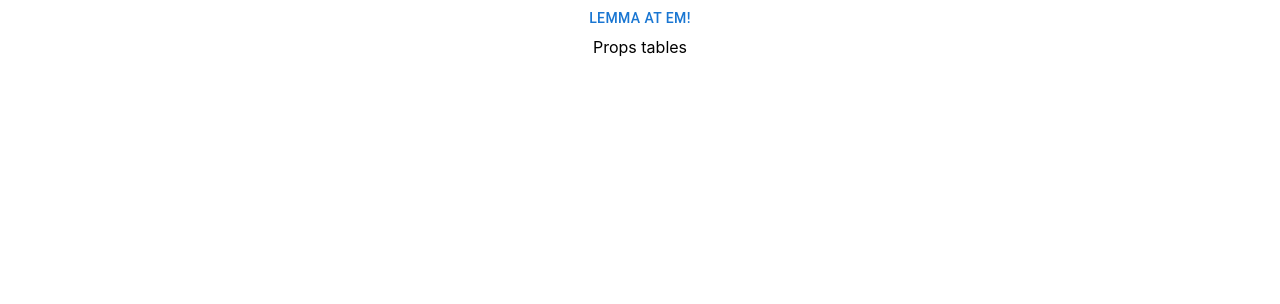
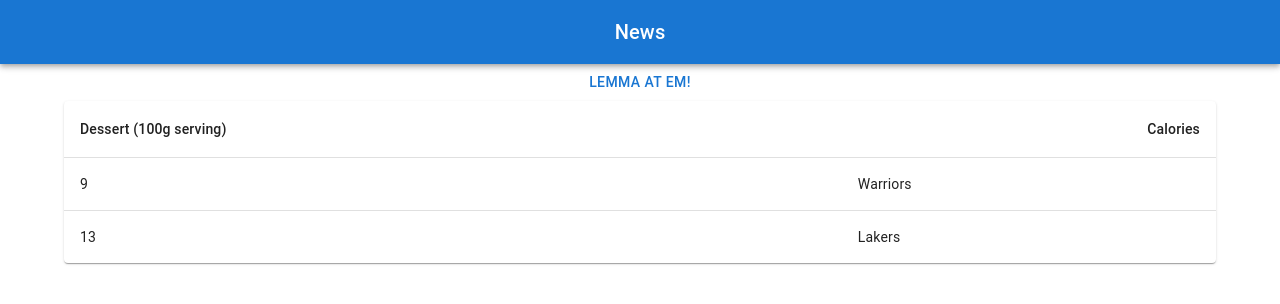
Before and after one commit to chyde/hyde-with-the-swish, a React (Create React App) app: page / in a window 1280 px wide. Shown: the top 304 px of the page. Built offline with nearby package versions, Linux system fonts and the light colour scheme.

Commit message:
wip data parsing and basic game layout

```diff
--- a/src/App.tsx
+++ b/src/App.tsx
@@ -3,14 +3,16 @@ import logo from "./logo.svg";
 import "./App.css";
 import { Button, Container } from "@mui/material";
 
-import MarketDataProvider from "./utils/Market";
+import { TeamsPlayersPropsProvider } from "./utils/TeamsPlayersProvider";
 import PropsTable from "./components/PropsTable";
+import HeaderAppBar from "./components/HeaderAppBar";
 
 function App() {
   return (
     <div className="App">
+      <HeaderAppBar />
       <Container>
-        <MarketDataProvider>
+        <TeamsPlayersPropsProvider>
           <Button
             onClick={() => {
               console.log("Clicky");
@@ -19,7 +21,7 @@ function App() {
             Lemma at em!
           </Button>
           <PropsTable />
-        </MarketDataProvider>
+        </TeamsPlayersPropsProvider>
       </Container>
     </div>
   );
--- /dev/null
+++ b/src/components/HeaderAppBar.tsx
@@ -0,0 +1,15 @@
+import { AppBar, Box, Toolbar, Typography } from "@mui/material";
+
+export default function HeaderAppBar() {
+  return (
+    <Box sx={{ flexGrow: 1 }}>
+      <AppBar position="static">
+        <Toolbar disableGutters>
+          <Typography variant="h6" component="div" sx={{ flexGrow: 1 }}>
+            News
+          </Typography>
+        </Toolbar>
+      </AppBar>
+    </Box>
+  );
+}
--- a/src/components/PropsTable.tsx
+++ b/src/components/PropsTable.tsx
@@ -1,5 +1,54 @@
-type PropsTableProps = {};
+import {
+  TableContainer,
+  Paper,
+  Table,
+  TableHead,
+  TableRow,
+  TableCell,
+  TableBody,
+} from "@mui/material";
+import {
+  JSXElementConstructor,
+  ReactElement,
+  ReactNode,
+  ReactPortal,
+  useContext,
+} from "react";
 
-export default function PropsTable(props: PropsTableProps) {
-  return <div>Props tables</div>;
+import { useTeamsPlayersProps } from "../utils/TeamsPlayersProvider";
+
+export default function PropsTable() {
+  const teams = useTeamsPlayersProps();
+  // TODO: "Loading..." state needs to  be implemented
+  const teamIds = teams ? Object.keys(teams) : [];
+
+  return (
+    <TableContainer component={Paper}>
+      <Table sx={{ minWidth: 650 }} aria-label="simple table">
+        <TableHead>
+          <TableRow>
+            <TableCell>Dessert (100g serving)</TableCell>
+            <TableCell align="right">Calories</TableCell>
+          </TableRow>
+        </TableHead>
+        <TableBody>
+          {teams && teamIds && teamIds.length
+            ? teamIds.map((teamId) => (
+                <TableRow
+                  key={teamId}
+                  sx={{ "&:last-child td, &:last-child th": { border: 0 } }}
+                >
+                  <TableCell component="th" scope="row">
+                    {teamId}
+                  </TableCell>
+                  <TableCell component="th" scope="row">
+                    {teams[teamId]?.teamNickname}
+                  </TableCell>
+                </TableRow>
+              ))
+            : null}
+        </TableBody>
+      </Table>
+    </TableContainer>
+  );
 }
--- a/src/utils/Market.tsx
+++ /dev/null
@@ -1,12 +0,0 @@
-import { ReactNode } from "react";
-
-export default function MarketDataProvider({
-  children,
-}: {
-  children: ReactNode;
-}) {
-  // TODO: Implement provider of this data
-  // TODO: implelment a useReducer() for fake data management
-
-  return <>{children}</>;
-}
--- /dev/null
+++ b/src/utils/TeamsPlayersProvider.tsx
@@ -0,0 +1,99 @@
+import {
+  createContext,
+  useContext,
+  useEffect,
+  useState,
+  ReactNode,
+} from "react";
+
+import { getProps } from "../api/fake-api";
+
+export type MarketPropType = {
+  playerName: string;
+  playerId: number;
+  teamId: number;
+  teamNickname: string;
+  teamAbbr: string;
+  statType: string;
+  statTypeId: number;
+  position: string;
+  marketSuspended: 0 | 1 | number;
+  line: number;
+};
+
+export type Player = {
+  playerName: string;
+  playerId: number;
+  position: string;
+  props: MarketPropType[];
+};
+
+export type Team = {
+  teamId: number;
+  teamNickname: string;
+  teamAbbr: string;
+  players: { [key: string]: Player };
+};
+
+export type TeamsPlayerPropType = {
+  [key: string]: Team;
+};
+
+const TeamsPlayersPropsContext = createContext<TeamsPlayerPropType | null>({});
+// TODO: implement loading feature to show loading state
+
+const marketPropsToTeamPlayerProps = (
+  propMarkets: MarketPropType[]
+): TeamsPlayerPropType => {
+  const teams: TeamsPlayerPropType = {};
+
+  propMarkets.forEach((market) => {
+    if (!teams[market.teamId]) {
+      teams[market.teamId] = {
+        teamId: market.teamId,
+        teamNickname: market.teamNickname,
+        teamAbbr: market.teamAbbr,
+        players: {},
+      };
+    }
+
+    if (!teams[market.teamId]?.players[market.playerId]) {
+      teams[market.teamId].players[market.playerId] = {
+        playerName: market.playerName,
+        playerId: market.playerId,
+        position: market.position,
+        props: [],
+      };
+    }
+
+    teams[market.teamId].players[market.playerId].props.push(market);
+  });
+
+  return teams;
+};
+
+export function TeamsPlayersPropsProvider({
+  children,
+}: {
+  children: ReactNode;
+}) {
+  const [teamsPlayersProps, setTeamsPlayersProps] =
+    useState<TeamsPlayerPropType | null>(null);
+
+  useEffect(() => {
+    const propsData = getProps(); // Normally, this would be some API call
+
+    setTeamsPlayersProps(marketPropsToTeamPlayerProps(propsData));
+  }, []);
+  // TODO: implelment a useReducer() for fake data management
+
+  return (
+    <TeamsPlayersPropsContext.Provider value={teamsPlayersProps}>
+      {children}
+    </TeamsPlayersPropsContext.Provider>
+  );
+}
+
+export const useTeamsPlayersProps = () => {
+  return useContext(TeamsPlayersPropsContext);
+};
```
Also changed, not shown: src/components/GameContainer.tsx (added, +18 -0 lines).
